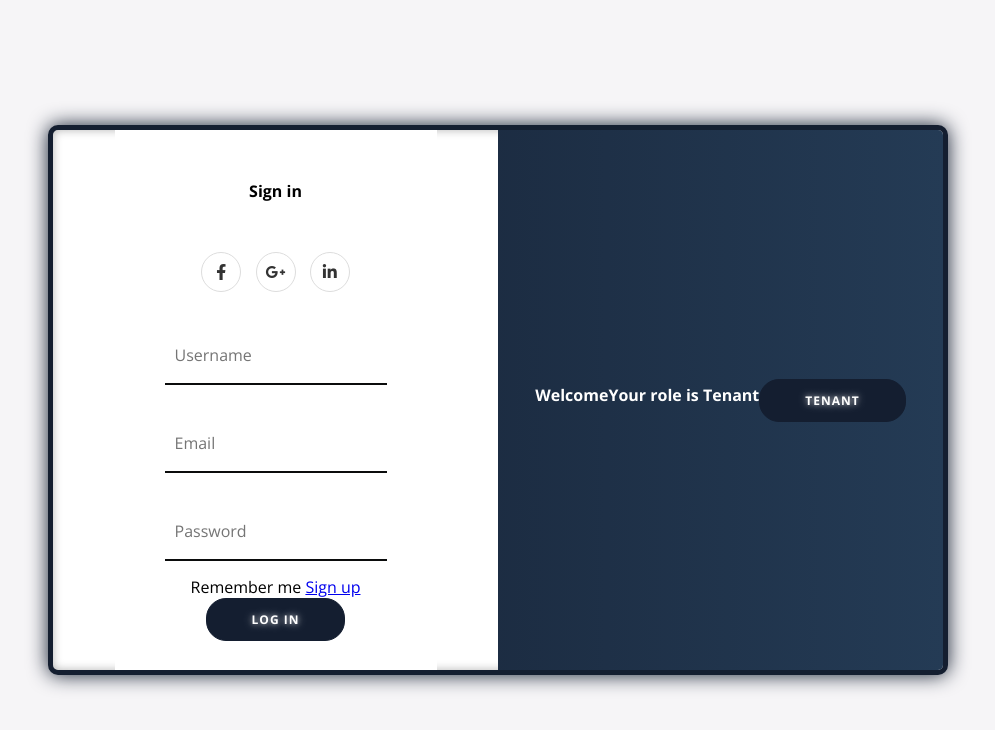
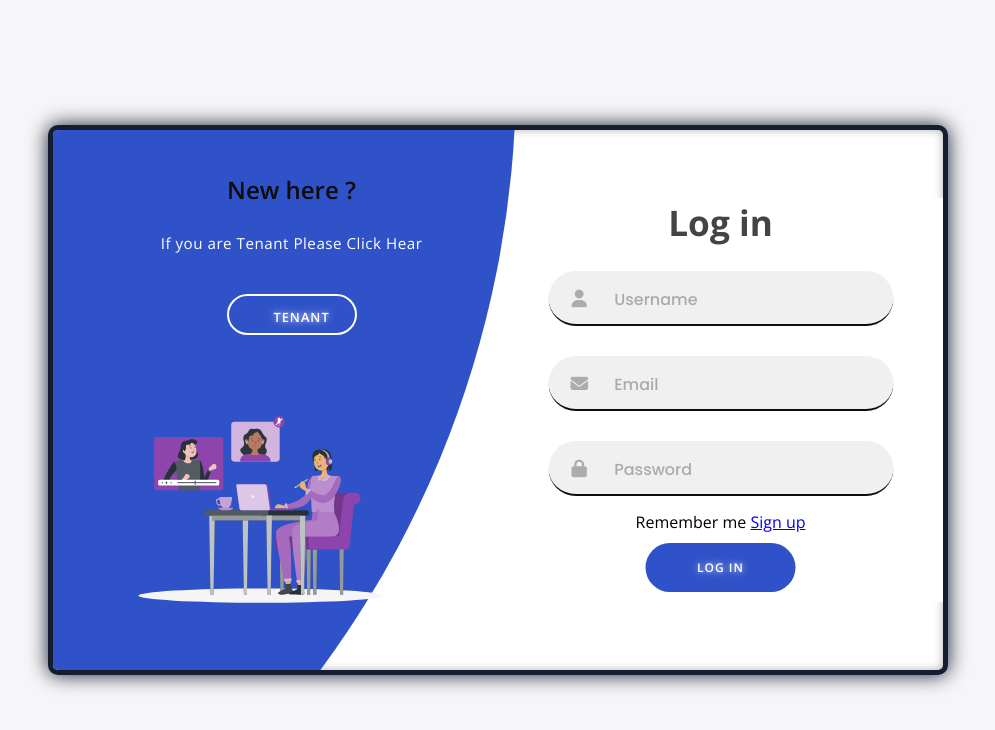
Before and after one commit to FarzanehHassanzadeh/Property-Rental-Management-System, a Flask app: page /login in a window 1280 px wide. Shown: the top 730 px of the page, without its empty margins (142-1137 px from the left). Run offline with Flask 3, Linux system fonts and the light colour scheme; some libraries are stand-ins or nearby versions.

Commit message:
I change Log in css again

```diff
--- a/app.py
+++ b/app.py
@@ -120,7 +120,7 @@ def signup_page():
     return render_template('signup.html')
 
 # This is for signup page for somebody wants to signup as a tenant
-@app.route('/signup2', methods=['POST', 'GET'])
+@app.route('/signup3', methods=['POST', 'GET'])
 def signup_page2():
     if request.method == 'POST':
         if (not validate_password(request.form['password']) or
@@ -145,7 +145,7 @@ def signup_page2():
 # ----------------------------------------------------------------------------------------------
 # **************     Owner    ***************************************************
 # Route for owner home page
-@app.route('/home/', methods=['GET', 'POST'])
+@app.route('/home', methods=['GET', 'POST'])
 def home_page():
     property_list = []
     if request.method == 'POST':
--- a/static/signup_page.css
+++ b/static/signup_page.css
@@ -128,13 +128,13 @@ form.sign-in-form {
 }
 
 .social-icon:hover {
-  color: #a66ee6;
-  border-color: #a66ee6;
+  color: #2f52c8;
+  border-color: #2f52c8;
 }
 
 .btn {
   width: 150px;
-  background-color:#a66ee6;
+  background-color:#2f52c8;
   border: none;
   outline: none;
   height: 49px;
@@ -148,7 +148,7 @@ form.sign-in-form {
 }
 
 .btn:hover {
-  background-color: #a66ee6;
+  background-color: #2f52c8;
 }
 .panels-container {
   position: absolute;
@@ -168,7 +168,7 @@ form.sign-in-form {
   top: -10%;
   right: 48%;
   transform: translateY(-50%);
-  background-image: linear-gradient(-45deg, #a66ee6 0%, #a66ee6 100%);
+  background-image: linear-gradient(-45deg, #2f52c8 0%, #2f52c8 100%);
   transition: 1.8s ease-in-out;
   border-radius: 50%;
   z-index: 6;
--- a/templates/login.html
+++ b/templates/login.html
@@ -1,109 +1,98 @@
 <!DOCTYPE html>
 <html lang="en">
   <head>
-    <meta charset="UTF-8">
-    <meta http-equiv="X-UA-Compatible" content="IE=edge">
-    <meta name="viewport" content="width=device-width, initial-scale=1.0">
-    <title>Log in </title>
-    <!-- font awesome icons -->
-    <link rel="stylesheet" href="https://cdnjs.cloudflare.com/ajax/libs/font-awesome/6.1.1/css/all.min.css" integrity="sha512-KfkfwYDsLkIlwQp6LFnl8zNdLGxu9YAA1QvwINks4PhcElQSvqcyVLLD9aMhXd13uQjoXtEKNosOWaZqXgel0g==" crossorigin="anonymous" referrerpolicy="no-referrer" />
+    <meta charset="UTF-8" />
+    <meta name="viewport" content="width=device-width, initial-scale=1.0" />
+    <script
+      src="https://kit.fontawesome.com/64d58efce2.js"
+      crossorigin="anonymous"
+    ></script>
+        <link rel="stylesheet" href="{{ url_for('static', filename='signup_page.css') }}" />
            <link rel="stylesheet" href="{{ url_for('static', filename='css/login.css') }}">
         <link rel="stylesheet" href="{{ url_for('static', filename='css/concat.css') }}">
+
+    <title>Log in Form</title>
   </head>
   <body>
-
-    <div class="container" id="container">
-        <!-- Sign Up Container -->
-        <div class="form-container sign-up-container">
-            <form action="/login"  method="POST">
-
+    <div class="container">
+      <div class="forms-container">
+        <div class="signin-signup">
+          <!--These are for owners-->
+          <form action="/login" class="sign-in-form" method="POST">
             <h2 class="title">Log in</h2>
             <div class="input-field">
-                    <input type="text" name="username-owner" placeholder="Username" required />
+              <i class="fas fa-user"></i>
+              <input type="text" name="username-owner" placeholder="Username" />
             </div>
+                          <div class="input-field">
+              <i class="fas fa-envelope"></i>
+              <input type="email" name="email-owner" placeholder="Email" />
+            </div>
+            <div class="input-field">
+              <i class="fas fa-lock"></i>
+              <input type="password" name="password-owner" placeholder="Password" />
+                            </div>
+             <!-- ***********hands offfffff!!!!!!!!!!!!!!!!!!!!!!!!!!!!!! -->
+            <label>Remember me    <a href=" {{ url_for('signup_page') }}" >Sign up</a></label>
+            <!-- ***********hands offfffff!!!!!!!!!!!!!!!!!!!!!!!!!!!!!! -->
+              <!--with click Kiarash can go to home page  -->
+            <button class="btn" type="submit" name="login_status" value="owner_login">Log in</button>
+          </form>
+           <!--These are for tenants-->
+          <form action="" class="sign-up-form" method="POST">
+            <h2 class="title">Log in</h2>
+            <div class="input-field">
+              <i class="fas fa-user"></i>
+              <input type="text" name="username-tenant" placeholder="Username" />
+            </div>
+            <div class="input-field">
+              <i class="fas fa-envelope"></i>
+              <input type="email" name="email-tenant" placeholder="Email" />
+            </div>
+            <div class="input-field">
+              <i class="fas fa-lock"></i>
+              <input type="password" name="password-tenant" placeholder="Password" />
+            </div>
+            <!-- ***********hands offfffff!!!!!!!!!!!!!!!!!!!!!!!!!!!!!! -->
+            <label>Remember me    <a href=" {{ url_for('signup_page2') }}">Sign up</a></label>
+                            <!-- ***********hands offfffff!!!!!!!!!!!!!!!!!!!!!!!!!!!!!! -->
 
-                <div class="social-container">
-                    <a href="#" class="social"><i class="fab fa-facebook-f"></i></a>
-                    <a href="#" class="social"><i class="fab fa-google-plus-g"></i></a>
-                    <a href="#" class="social"><i class="fab fa-linkedin-in"></i></a>
-                </div>
+            <!-- the bottun Sign up is  value="Signcbcvb up"-->
 
-                <div class="input-field">
-                    <input type="email" placeholder="Email" name="email-owner" required />
-                </div>
-
-                <div class="input-field">
-                    <input type="password" placeholder="Password" name="password-owner" required />
-                </div>
-
-                <label>Remember me o <a href="{{ url_for('signup_page') }}">Sign up O</a></label>
-                <button class="btn" type="submit" name="login_status" value="owner_login">Log in o</button>
+               <!--with click Kiarash can go to home page  -->
+               <form action="{{ url_for('home_page') }}" method="POST">
+                       <button class="btn" type="submit" name="login_status" value="tenant_login">Log in</button>
+</form>
                         </form>
         </div>
-
-        <!-- Sign In Container -->
-        <div class="form-container sign-in-container">
-            <form action="#" method="POST">
-                <h1>Sign in</h1>
-
-                <div class="social-container">
-                    <a href="#" class="social"><i class="fab fa-facebook-f"></i></a>
-                    <a href="#" class="social"><i class="fab fa-google-plus-g"></i></a>
-                    <a href="#" class="social"><i class="fab fa-linkedin-in"></i></a>
       </div>
-
-
-
-                <div class="input-field">
-                    <input type="text" name="username-tenant" placeholder="Username" required />
+    <div class="panels-container">
+        <div class="panel left-panel">
+          <div class="content">
+            <h3>New here ?</h3>
+            <p>
+             If you are Tenant Please Click Hear
+            </p>
+               <button type="submit"  name="tenant" class="btn transparent" id="sign-up-btn">
+             Tenant
+             </button>
           </div>
-
-                <div class="input-field">
-                    <input type="email" name="email-tenant" placeholder="Email" required />
+          <img src="static/img/about-img.svg" class="image" alt="" />
                     </div>
-
-                <div class="input-field">
-                    <input type="password" name="password-tenant" placeholder="Password" required />
+        <div class="panel right-panel">
+          <div class="content">
+            <h3>One of us ?</h3>
+            <p>
+              If you are Owner Please Click Hear
+            </p>
+            <button type="submit" name="owner" class="btn transparent" id="sign-in-btn">
+             Owner
+            </button>
           </div>
-
-                <label>Remember me <a href="{{ url_for('signup_page2') }}">Sign up</a></label>
-
-    <button class="btn" type="submit" name="login_status" value="tenant_login">Log in</button>
-            </form>
-        </div>
-
-        <!-- Overlay -->
-        <div class="overlay-container" id="overlayCon">
-            <div class="overlay">
-
-                <div class="overlay-panel overlay-right">
-                    <h1>Welcome</h1>
-                    <h1>Your role is Tenant</h1>
-                    <button id="sign-up-btn">Tenant</button>
-                </div>
-                <div class="overlay-panel overlay-left">
-                    <h1>Welcome</h1>
-                    <h1>Your role is Owner</h1>
-                    <button id="sign-in-btn">Owner</button>
+          <img src="static/img/contact-img.svg" class="image" alt="" />
                     </div>
       </div>
 </div>
-    </div>
-
-    <!-- JS Code -->
-    <script>
-        const sign_in_btn = document.querySelector("#sign-in-btn");
-        const sign_up_btn = document.querySelector("#sign-up-btn");
-        const container = document.querySelector("#container");
-
-        sign_up_btn.addEventListener("click", () => {
-            container.classList.add("sign-up-mode");
-        });
-
-        sign_in_btn.addEventListener("click", () => {
-            container.classList.remove("sign-up-mode");
-        });
-    </script>
-
+    <script src="{{ url_for('static', filename='app.js') }}"></script>
     </body>
 </html>
```
Lines whose indentation alone changed are shown as unchanged.
